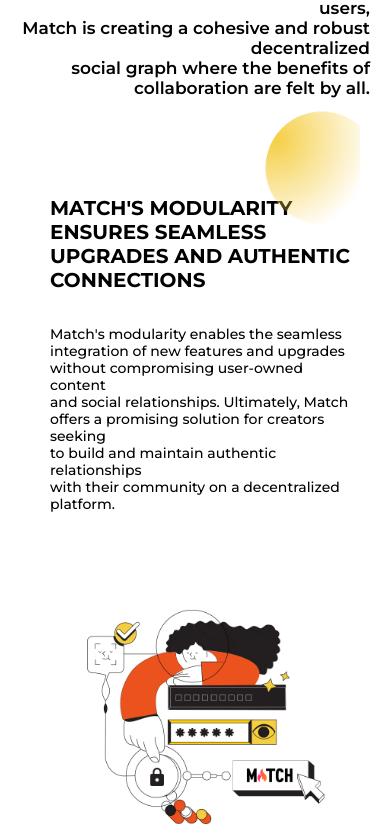
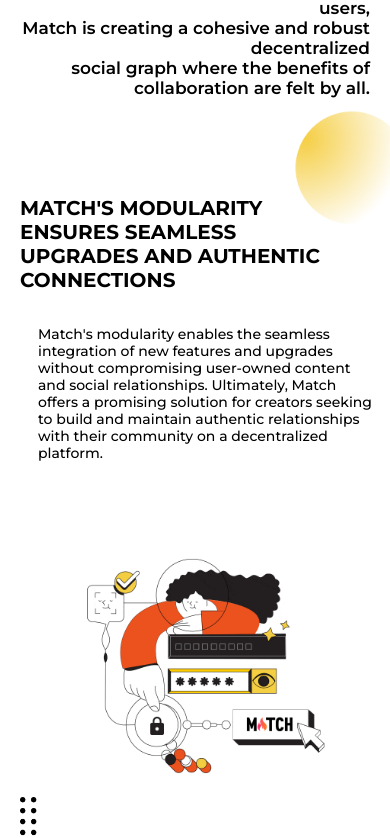
Before and after one commit to DevOlagboye/mathchain-react, a React (Create React App) app: page / in a window 390 px wide. Shown: the part 3045-3883 px from the top of the page. Built offline with nearby package versions, Linux system fonts and the light colour scheme.

Commit message:
Made some changes with responsiveness

```diff
--- a/src/Components/Match/Match.css
+++ b/src/Components/Match/Match.css
@@ -18,16 +18,6 @@
   right: 0;
   width: 200px;
   top: -160px;
-}
-
-@media (max-width: 768px) {
-  .match-text > h3 {
-    font-size: 20px;
-  }
-  .moon-image {
-    width: 120px;
-    top: -110px;
-  }
 }
 
 .match-text-image {
@@ -70,9 +60,19 @@
     margin-top: 20px;
   }
   .match-container {
-    padding: 50px 30px 0px 50px;
+    padding: 50px 0px 0px 20px;
   }
   .match-left-svg {
     width: 60px;
   }
 }
+
+@media (max-width: 768px) {
+  .match-text > h3 {
+    font-size: 20px;
+  }
+  .moon-image {
+    width: 120px;
+    top: -110px;
+  }
+}
```
